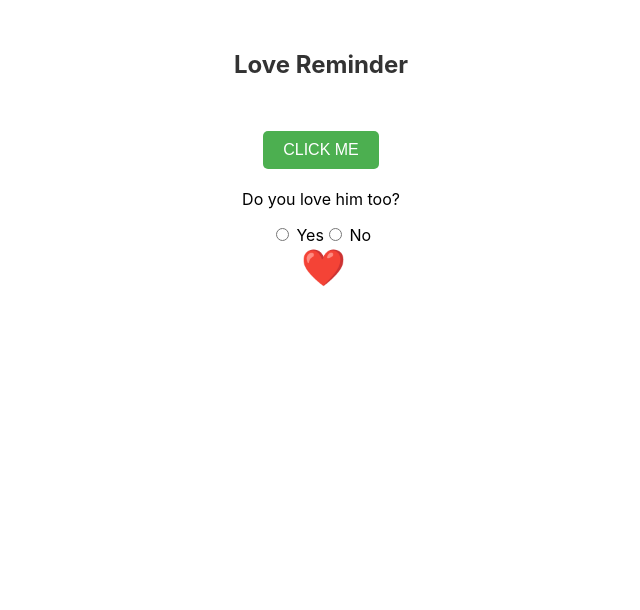
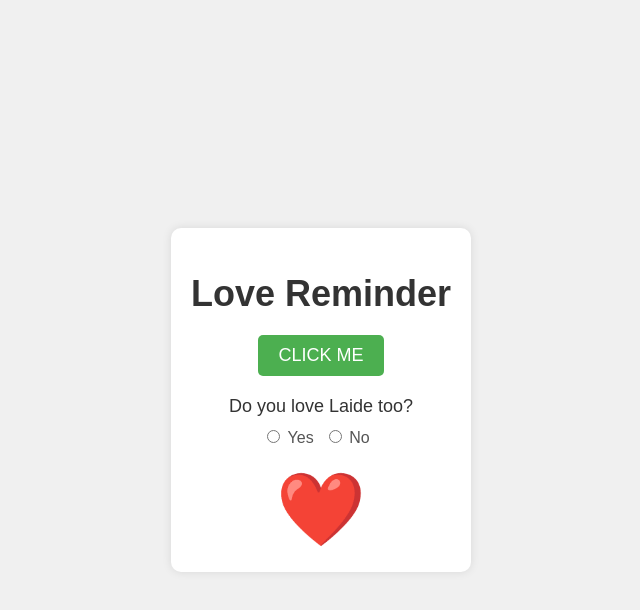
Before and after one commit to Agentpat/lovereminder, a React (Create React App) app: page / in a window 1280 px wide. Shown: the top 610 px of the page, without its empty margins (319-959 px from the left). Built offline with nearby package versions, Linux system fonts and the light colour scheme.

Commit message:
new cgangse

```diff
--- a/src/App.css
+++ b/src/App.css
@@ -1,94 +1,97 @@
-@keyframes drop {
-  0% {
-    opacity: 0;
-    transform: translateY(-50px);
-  }
-  100% {
-    opacity: 1;
-    transform: translateY(0);
-  }
-}
-
-@keyframes colorChange {
-  0% {
-    color: #ff5733;
-  }
-  25% {
-    color: #33ff57;
-  }
-  50% {
-    color: #5733ff;
-  }
-  75% {
-    color: #ff5733;
-  }
-  100% {
-    color: #33ff57;
-  }
-}
-
-@keyframes heartDrop {
-  0% {
-    opacity: 0;
-    transform: translateY(-50px);
-  }
-  100% {
-    opacity: 1;
-    transform: translateY(0);
-  }
+body {
+  margin: 0;
+  font-family: 'Arial', sans-serif;
+  display: flex;
+  align-items: center;
+  justify-content: center;
+  height: 100vh;
+  background-color: #f0f0f0;
 }
 
 .container {
   text-align: center;
-  margin-top: 50px;
+  background-color: #ffffff;
+  padding: 20px;
+  border-radius: 10px;
+  box-shadow: 0 0 10px rgba(0, 0, 0, 0.1);
 }
 
 .heading {
-  font-size: 24px;
+  font-size: 36px;
   color: #333;
   margin-bottom: 20px;
 }
 
 .button {
   padding: 10px 20px;
-  font-size: 16px;
+  font-size: 18px;
   background-color: #4caf50;
   color: white;
   border: none;
   border-radius: 5px;
   cursor: pointer;
+  transition: background-color 0.3s;
+}
+
+.button:hover {
+  background-color: #45a049;
 }
 
 .message {
-  font-size: 36px;
-  margin-top: 20px;
-  display: inline-block;
-}
-
-.animated-letter {
-  animation: drop 3s ease-out, colorChange 3s linear;
-  animation-fill-mode: both;
-  display: inline-block;
-}
-
-.heartIcon {
-  font-size: 36px;
-  color: red;
-  margin-left: 5px;
-  animation: heartDrop 3s ease-out;
+  font-size: 24px;
+  margin: 20px 0;
+  color: #555;
 }
 
 .question {
   margin-top: 20px;
 }
 
+.question p {
+  font-size: 18px;
+  color: #333;
+  margin-bottom: 10px;
+}
+
+.question label {
+  margin-right: 10px;
+  font-size: 16px;
+  color: #555;
+}
+
 .love-form {
   margin-top: 20px;
-  margin-bottom: 2px;
 }
 
-.submission-message {
-  color: green;
-  font-weight: bold;
+.love-form p {
+  font-size: 18px;
+  color: #333;
+  margin-bottom: 10px;
+}
+
+.love-form textarea {
+  width: 100%;
+  padding: 10px;
+  font-size: 16px;
+  border: 1px solid #ddd;
+  border-radius: 5px;
+}
+
+.heartIcon {
+  font-size: 72px;
+  color: red;
   margin-top: 20px;
+  animation: bounce 1s infinite;
 }
+
+@keyframes bounce {
+  0%, 20%, 50%, 80%, 100% {
+    transform: translateY(0);
+  }
+  40% {
+    transform: translateY(-20px);
+  }
+  60% {
+    transform: translateY(-10px);
+  }
+}
--- a/src/App.js
+++ b/src/App.js
@@ -5,12 +5,10 @@ function App() {
   const [message, setMessage] = useState('');
   const [loveStatus, setLoveStatus] = useState(null);
   const [answer, setAnswer] = useState('');
-  const [submitted, setSubmitted] = useState(false);
 
   const handleButtonClick = () => {
     setMessage('Remember, Laide loves you so much');
     setLoveStatus(null);
-    setSubmitted(false);
     setAnswer('');
   };
 
@@ -20,13 +18,6 @@ function App() {
 
   const handleAnswerChange = (event) => {
     setAnswer(event.target.value);
-  };
-
-  const handleSubmit = () => {
-    // Simulate sending the answer to the specified email
-    const email = 'olaideakosile@gmail.com';
-    console.log(`Answer: ${answer} submitted to ${email}`);
-    setSubmitted(true);
   };
 
   const animateDrops = (text) => {
@@ -44,9 +35,9 @@ function App() {
         CLICK ME
       </button>
       <p className="message">{animateDrops(message)}</p>
-      {loveStatus === null && !submitted && (
+      {loveStatus === null && (
         <div className="question">
-          <p>Do you love him too?</p>
+          <p>Do you love Laide too?</p>
           <label>
             <input
               type="radio"
@@ -67,25 +58,19 @@ function App() {
           </label>
         </div>
       )}
-      {loveStatus === 'yes' && !submitted && (
+      {loveStatus === 'yes' && (
         <div className="love-form">
-          <p>Tell him how much you love him:</p>
+          <p>Why do you love Laide?</p>
           <textarea
             value={answer}
             onChange={handleAnswerChange}
-            placeholder="Type your message here..."
+            placeholder="Type your answer here..."
           />
-          <button onClick={handleSubmit}>Submit</button>
         </div>
       )}
-      {submitted && (
-        <p className="submission-message">
-          Your answer has been submitted. ❤️
-        </p>
-      )}
-      <span className="heartIcon" role="img" aria-label="heart">
+      <div className="heartIcon" role="img" aria-label="heart">
         ❤️
-      </span>
+      </div>
     </div>
   );
 }
```
